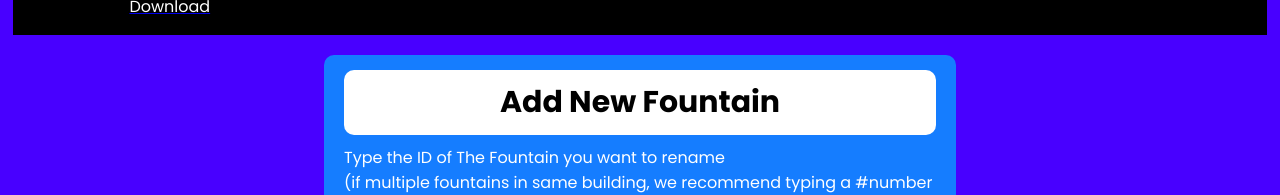
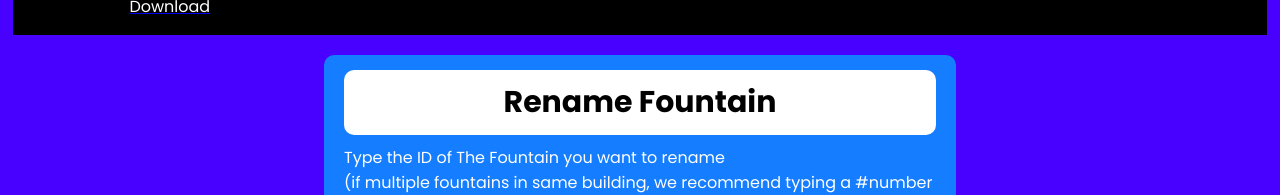
Before and after one commit to UTDallasEPICS/utd-oos-bottle-counter, a Next.js app in the folder website/: page /rename in a window 1280 px wide. Shown: the part 189-384 px from the top of the page. Built offline with nearby package versions, Linux system fonts and the light colour scheme.

Commit message:
fixed rename thingy

```diff
--- a/website/app/rename/page.tsx
+++ b/website/app/rename/page.tsx
@@ -48,7 +48,7 @@ export default function RenameFountain() {
     <div></div>
     <div>
       <form onSubmit={onSubmit} className="create-form">
-        <legend className="create-legend">Add New Fountain</legend>
+        <legend className="create-legend">Rename Fountain</legend>
 
         <label htmlFor="fname" className="create-label">
         Type the ID of The Fountain you want to rename<div className="second-line-block">(if multiple fountains in same building, we recommend typing a #number following the name)</div>
```
